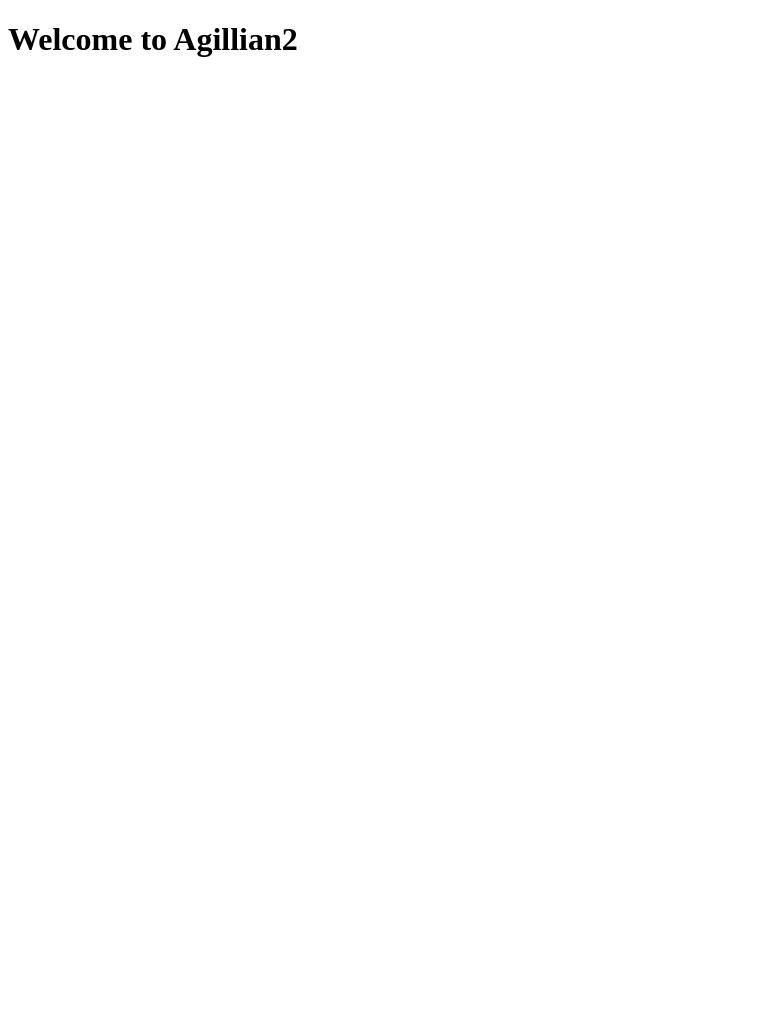
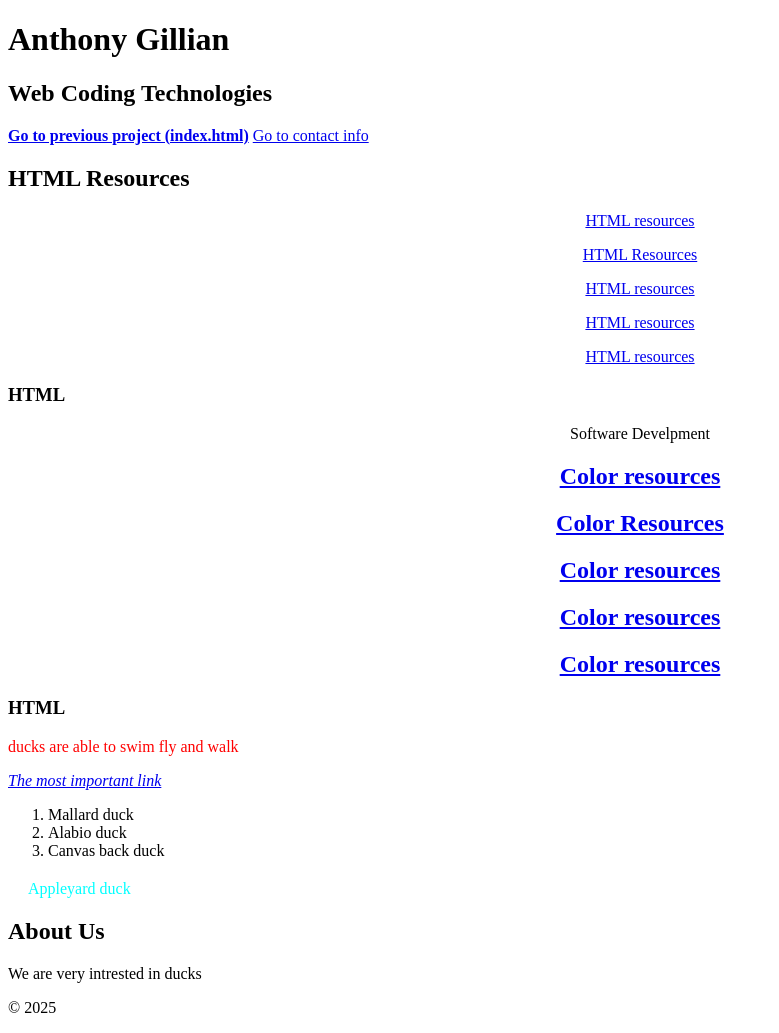
Before and after one commit to Smellyboy64/agillian2, a plain HTML site: page index.html in a window 1280 px wide. Shown: the whole page, without its empty margins (0-779 px from the left). Before the commit the page ends 800 px from the top, so only its background shows below. Drawn offline with Linux system fonts and the light colour scheme.

Commit message:
Use webography.html content as homepage for GitHub Pages

```diff
--- a/index.html
+++ b/index.html
@@ -1,9 +1,65 @@
 <!DOCTYPE html>
-<html>
-<head>
-    <title>Agillian2</title>
-</head>
-<body>
-    <h1>Welcome to Agillian2</h1>
-</body>
+<!--this webpage is for learing html-->
+<html lang="en-us">
+    <head>
+    <meta charset="UTF-8">
+    <meta name="keywords" content="HTML, ducks">
+    <meta name="description" content=" M2 PAT1: Webography Page Project">
+    <meta name="author" content="Anthony Gillian">
+    <meta name="viewport" content="width=device-width, initial-scale=1.0">
+    <title>Web Coding Technologies Module 1</title>
+    </head>
+    <body>
+
+     <header>
+			<h1>Anthony Gillian</h1>
+            <h2>Web Coding Technologies</h2>
+        </header>
+
+     <nav>
+
+                <a href="index.html"><b>Go to previous project (index.html)</b></a>
+                <a href="ContactInfo.html">Go to contact info</a>
+
+        </nav>
+
+        <section>
+            <h2>HTML Resources</h2>
+            <p style="text-align: center;"><a href="https://www.w3schools.com/tags/tag_meta.asp">HTML resources</a></p>
+			<p style="text-align: center;"><a href="C:/Users/Anthony/Documents/HTMLResources.html">HTML Resources</a></p>
+            <p style="text-align: center;"><a href="https://web.dev/learn/html">HTML resources</a></p>
+            <p style="text-align: center;"><a href="https://www.codecademy.com/learn/learn-html">HTML resources</a></p>
+            <p style="text-align: center;"><a href="https://developer.mozilla.org/en-US/docs/Web/HTML">HTML resources</a></p>
+			<article>
+			    <h3>HTML</h3>
+			    <p style="text-align: center;">Software Develpment</p>
+			</article>
+        </section>
+
+        <section>
+		    <h2 style="text-align: center;"><a href="http://colorsafe.co/">Color resources</a></h2>
+            <h2 style="text-align: center;"><a href="C:/Users/Anthony/Documents/ColorResources.html">Color Resources</a></h2>
+            <h2 style="text-align: center;"><a href="https://www.canva.com/colors/">Color resources</a></h2>
+            <h2 style="text-align: center;"><a href="https://m3.material.io/styles/color/resources">Color resources</a></h2>
+            <h2 style="text-align: center;"><a href="https://colorhunt.co/">Color resources</a></h2>
+			<article>
+				<h3>HTML</h3>
+                <p style="color: #FF0000; text-align: left;">ducks are able to swim fly and walk</p>
+                    <a href="https://en.wikipedia.org/wiki/Duck"><i>The most important link</i></a>
+                    <ol>
+                        <li>Mallard duck</li>
+                        <li>Alabio duck</li>
+                        <li>Canvas back duck</li>
+                    </ol>
+            </article>
+		</section>
+        <div style="width: 300px; margin: 20px; color: aqua;">
+            <p>Appleyard duck</p>
+        </div>
+    <footer>
+             <h2>About Us</h2>
+            <p>We are very intrested in ducks</p>
+               <p>&#169; 2025</p>
+    </footer>
+    </body>
 </html>
```
